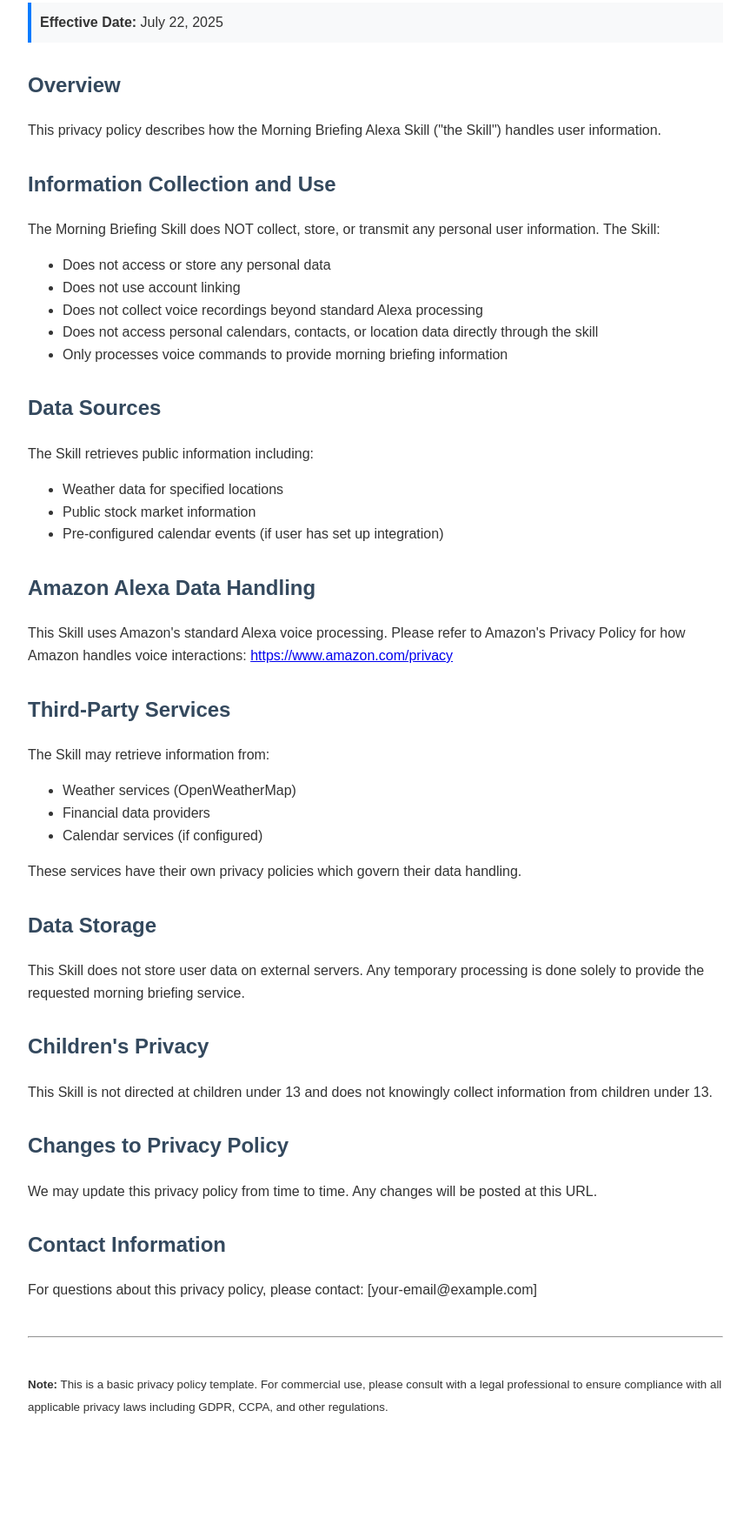
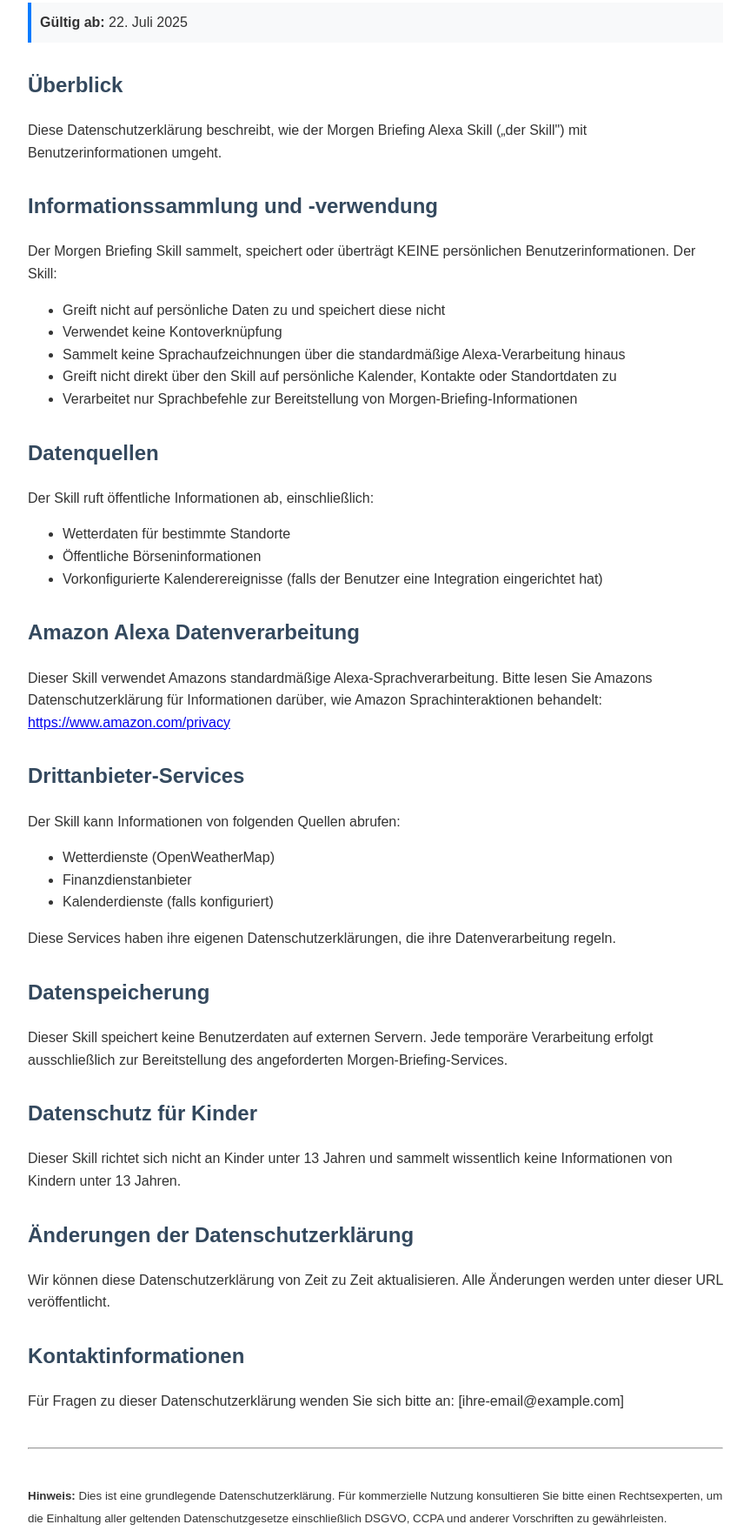
Before and after one commit to SlyRix/morning-briefing-privacy, a plain HTML site: page index.html in a window 1280 px wide. Shown: the part 111-1871 px from the top of the page at 87% size, without its empty margins (208-1071 px from the left). Before the commit the page ends 1776 px from the top, so only its background shows below. Drawn offline with Linux system fonts and the light colour scheme.

Commit message:
Update index.html

```diff
--- a/index.html
+++ b/index.html
@@ -1,9 +1,9 @@
 <!DOCTYPE html>
-<html lang="en">
+<html lang="de">
 <head>
     <meta charset="UTF-8">
     <meta name="viewport" content="width=device-width, initial-scale=1.0">
-    <title>Morning Briefing Skill - Privacy Policy</title>
+    <title>Morgen Briefing Skill - Datenschutzerklärung</title>
     <style>
         body {
             font-family: Arial, sans-serif;
@@ -24,58 +24,58 @@
     </style>
 </head>
 <body>
-    <h1>Privacy Policy for Morning Briefing Skill</h1>
+    <h1>Datenschutzerklärung für Morgen Briefing Skill</h1>
 
     <div class="effective-date">
-        <strong>Effective Date:</strong> July 22, 2025
+        <strong>Gültig ab:</strong> 22. Juli 2025
     </div>
 
-    <h2>Overview</h2>
-    <p>This privacy policy describes how the Morning Briefing Alexa Skill ("the Skill") handles user information.</p>
+    <h2>Überblick</h2>
+    <p>Diese Datenschutzerklärung beschreibt, wie der Morgen Briefing Alexa Skill („der Skill") mit Benutzerinformationen umgeht.</p>
 
-    <h2>Information Collection and Use</h2>
-    <p>The Morning Briefing Skill does NOT collect, store, or transmit any personal user information. The Skill:</p>
+    <h2>Informationssammlung und -verwendung</h2>
+    <p>Der Morgen Briefing Skill sammelt, speichert oder überträgt KEINE persönlichen Benutzerinformationen. Der Skill:</p>
     <ul>
-        <li>Does not access or store any personal data</li>
-        <li>Does not use account linking</li>
-        <li>Does not collect voice recordings beyond standard Alexa processing</li>
-        <li>Does not access personal calendars, contacts, or location data directly through the skill</li>
-        <li>Only processes voice commands to provide morning briefing information</li>
+        <li>Greift nicht auf persönliche Daten zu und speichert diese nicht</li>
+        <li>Verwendet keine Kontoverknüpfung</li>
+        <li>Sammelt keine Sprachaufzeichnungen über die standardmäßige Alexa-Verarbeitung hinaus</li>
+        <li>Greift nicht direkt über den Skill auf persönliche Kalender, Kontakte oder Standortdaten zu</li>
+        <li>Verarbeitet nur Sprachbefehle zur Bereitstellung von Morgen-Briefing-Informationen</li>
     </ul>
 
-    <h2>Data Sources</h2>
-    <p>The Skill retrieves public information including:</p>
+    <h2>Datenquellen</h2>
+    <p>Der Skill ruft öffentliche Informationen ab, einschließlich:</p>
     <ul>
-        <li>Weather data for specified locations</li>
-        <li>Public stock market information</li>
-        <li>Pre-configured calendar events (if user has set up integration)</li>
+        <li>Wetterdaten für bestimmte Standorte</li>
+        <li>Öffentliche Börseninformationen</li>
+        <li>Vorkonfigurierte Kalenderereignisse (falls der Benutzer eine Integration eingerichtet hat)</li>
     </ul>
 
-    <h2>Amazon Alexa Data Handling</h2>
-    <p>This Skill uses Amazon's standard Alexa voice processing. Please refer to Amazon's Privacy Policy for how Amazon handles voice interactions: <a href="https://www.amazon.com/privacy">https://www.amazon.com/privacy</a></p>
+    <h2>Amazon Alexa Datenverarbeitung</h2>
+    <p>Dieser Skill verwendet Amazons standardmäßige Alexa-Sprachverarbeitung. Bitte lesen Sie Amazons Datenschutzerklärung für Informationen darüber, wie Amazon Sprachinteraktionen behandelt: <a href="https://www.amazon.com/privacy">https://www.amazon.com/privacy</a></p>
 
-    <h2>Third-Party Services</h2>
-    <p>The Skill may retrieve information from:</p>
+    <h2>Drittanbieter-Services</h2>
+    <p>Der Skill kann Informationen von folgenden Quellen abrufen:</p>
     <ul>
-        <li>Weather services (OpenWeatherMap)</li>
-        <li>Financial data providers</li>
-        <li>Calendar services (if configured)</li>
+        <li>Wetterdienste (OpenWeatherMap)</li>
+        <li>Finanzdienstanbieter</li>
+        <li>Kalenderdienste (falls konfiguriert)</li>
     </ul>
-    <p>These services have their own privacy policies which govern their data handling.</p>
+    <p>Diese Services haben ihre eigenen Datenschutzerklärungen, die ihre Datenverarbeitung regeln.</p>
 
-    <h2>Data Storage</h2>
-    <p>This Skill does not store user data on external servers. Any temporary processing is done solely to provide the requested morning briefing service.</p>
+    <h2>Datenspeicherung</h2>
+    <p>Dieser Skill speichert keine Benutzerdaten auf externen Servern. Jede temporäre Verarbeitung erfolgt ausschließlich zur Bereitstellung des angeforderten Morgen-Briefing-Services.</p>
 
-    <h2>Children's Privacy</h2>
-    <p>This Skill is not directed at children under 13 and does not knowingly collect information from children under 13.</p>
+    <h2>Datenschutz für Kinder</h2>
+    <p>Dieser Skill richtet sich nicht an Kinder unter 13 Jahren und sammelt wissentlich keine Informationen von Kindern unter 13 Jahren.</p>
 
-    <h2>Changes to Privacy Policy</h2>
-    <p>We may update this privacy policy from time to time. Any changes will be posted at this URL.</p>
+    <h2>Änderungen der Datenschutzerklärung</h2>
+    <p>Wir können diese Datenschutzerklärung von Zeit zu Zeit aktualisieren. Alle Änderungen werden unter dieser URL veröffentlicht.</p>
 
-    <h2>Contact Information</h2>
-    <p>For questions about this privacy policy, please contact: [your-email@example.com]</p>
+    <h2>Kontaktinformationen</h2>
+    <p>Für Fragen zu dieser Datenschutzerklärung wenden Sie sich bitte an: [ihre-email@example.com]</p>
 
     <hr style="margin: 40px 0;">
-    <p><small><strong>Note:</strong> This is a basic privacy policy template. For commercial use, please consult with a legal professional to ensure compliance with all applicable privacy laws including GDPR, CCPA, and other regulations.</small></p>
+    <p><small><strong>Hinweis:</strong> Dies ist eine grundlegende Datenschutzerklärung. Für kommerzielle Nutzung konsultieren Sie bitte einen Rechtsexperten, um die Einhaltung aller geltenden Datenschutzgesetze einschließlich DSGVO, CCPA und anderer Vorschriften zu gewährleisten.</small></p>
 </body>
 </html>
```
